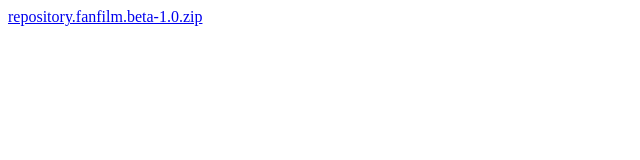
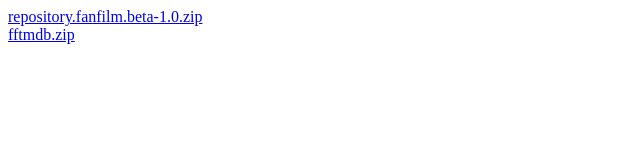
Before and after one commit to fanfilm-pl/repository.fanfilm.beta, a plain HTML site: page index.html in a window 1280 px wide. Shown: the full height of the page, 0-640 px from the left. Drawn offline with Linux system fonts and the light colour scheme.

Commit message:
up tmdb player

```diff
--- a/index.html
+++ b/index.html
@@ -1,6 +1,7 @@
 <!DOCTYPE html>
 <html>
 <body>
-<a href="repository.fanfilm.beta-1.0.zip">repository.fanfilm.beta-1.0.zip</a>
+<a href="repository.fanfilm.beta-1.0.zip">repository.fanfilm.beta-1.0.zip</a><br>
+<a href="fftmdb.zip">fftmdb.zip</a>
 </body>
 </html>
```
Also changed, not shown: 1 other file.
